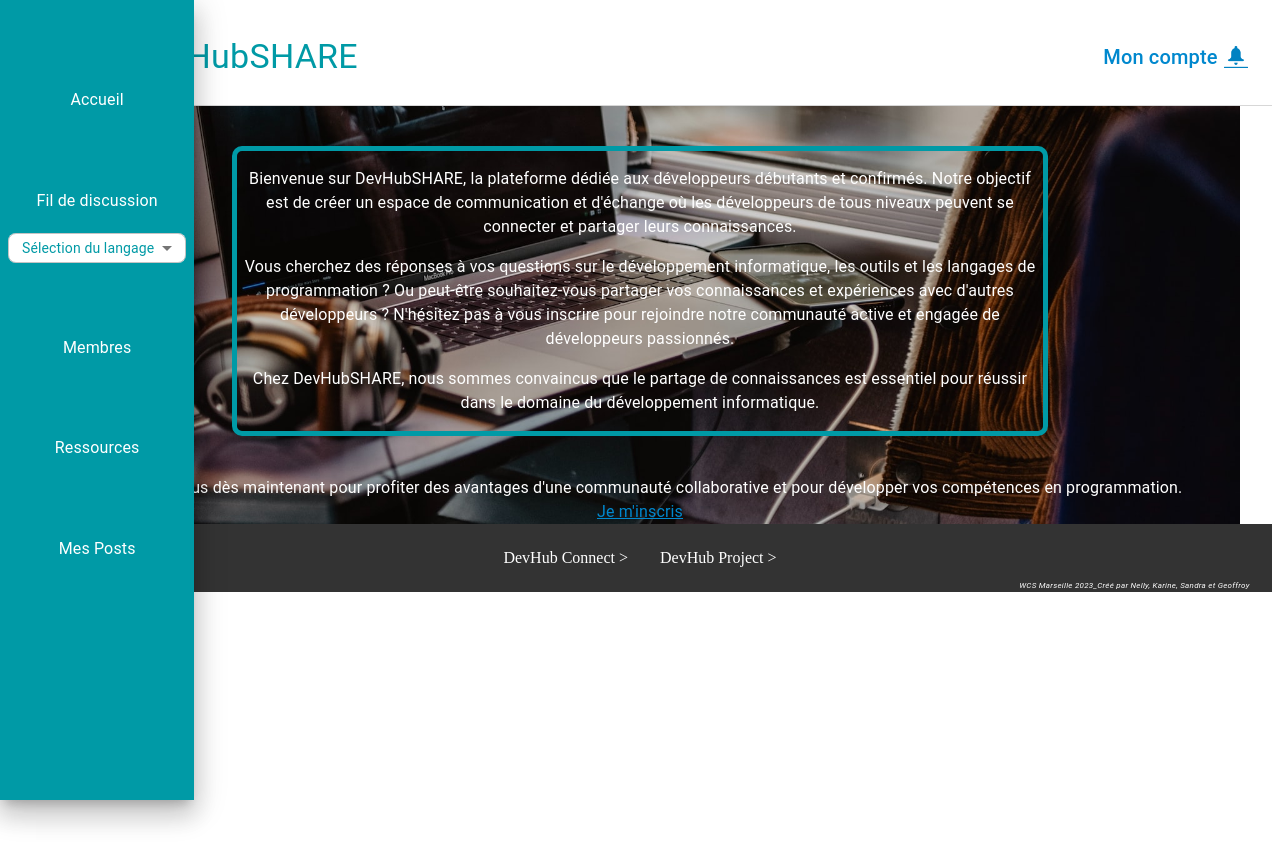
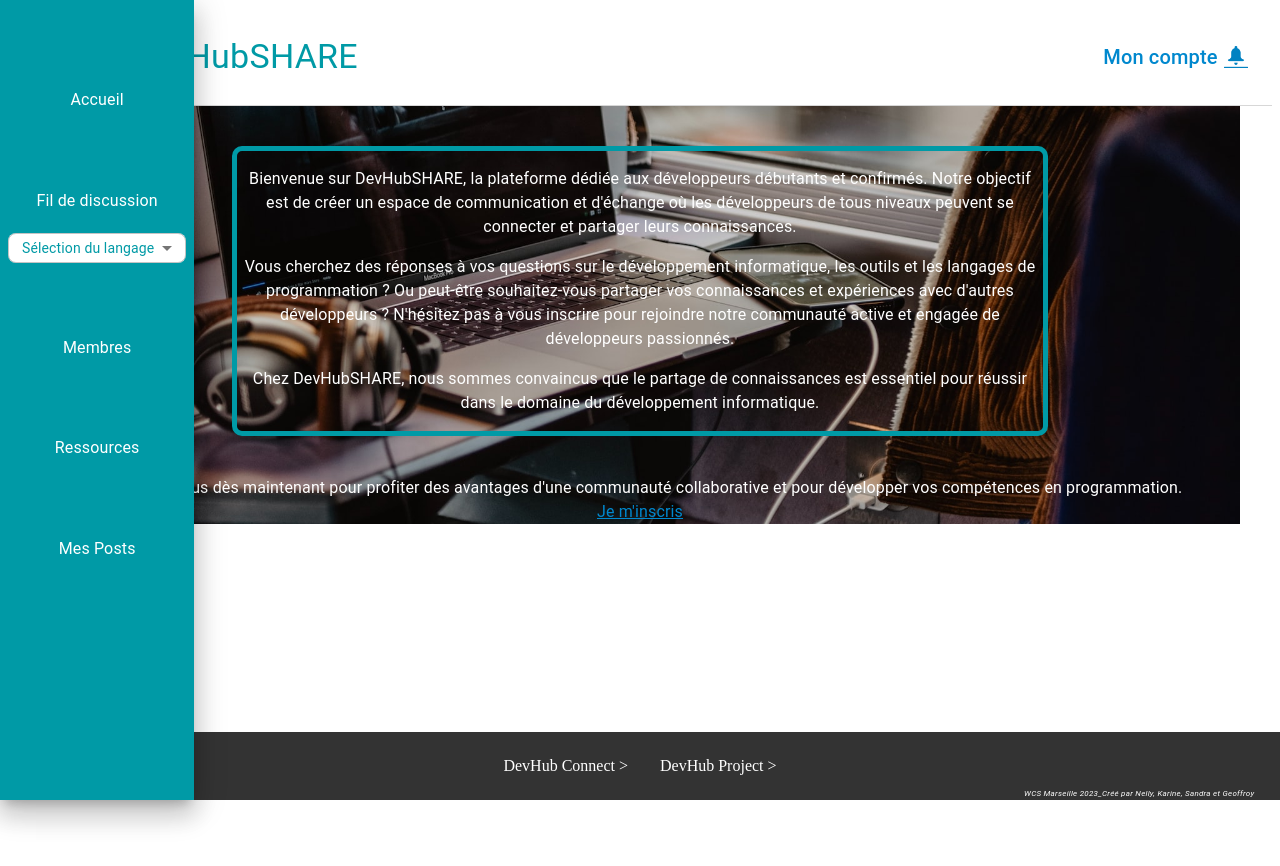
Before and after one commit to WildCodeSchool/DevHubShare, a React (Vite) app in the folder frontend/: page / in a window 1280 px wide. Shown: the top 866 px of the page. Built offline with nearby package versions, Linux system fonts and the light colour scheme.

Commit message:
fix footer with the other components

```diff
--- a/frontend/src/components/Footer.jsx
+++ b/frontend/src/components/Footer.jsx
@@ -25,6 +25,10 @@ const FooterContainer = styled(TableFooter)({
   alignItems: "center",
   backgroundColor: "#333333",
   color: "#FFFFFF",
+  position: "absolute",
+  bottom: 0,
+  left: 0,
+  right: 0,
 });
 
 export default function Footer() {
```
